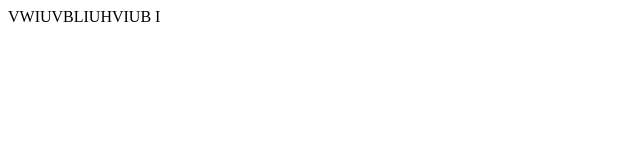
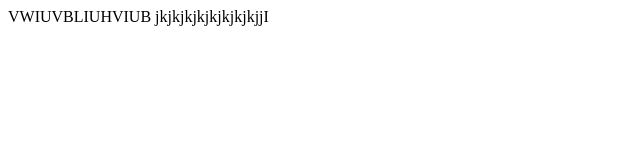
Before and after one commit to MykolaDiachuk/Games-website, a plain HTML site: page index.html in a window 1280 px wide. Shown: the whole page, without its empty margins (0-640 px from the left). Drawn offline with Linux system fonts and the light colour scheme.

Commit message:
added jk multiple times

```diff
--- a/index.html
+++ b/index.html
@@ -5,6 +5,6 @@
     <title>Title</title>
 </head>
 <body>
-<div>VWIUVBLIUHVIUB I</div>
+<div>VWIUVBLIUHVIUB jkjkjkjkjkjkjkjkjjI</div>
 </body>
 </html>
```
